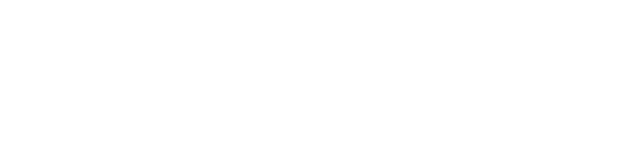
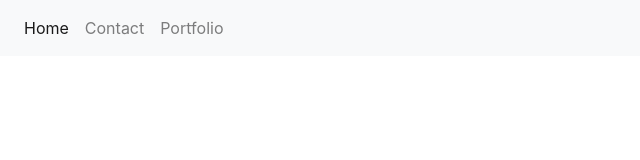
Before and after one commit to Level126Noob/Bootstrap-Portfolio, a plain HTML site: page contact.html in a window 1280 px wide. Shown: the whole page, without its empty margins (0-640 px from the left). Drawn offline with nearby package versions, Linux system fonts and the light colour scheme.

Commit message:
Added Navbar to all 3 pages

```diff
--- a/contact.html
+++ b/contact.html
@@ -8,6 +8,21 @@
 
     <title>Contact</title>
 </head>
+<nav class="navbar navbar-expand-lg navbar-light bg-light">
+    <div class="collapse navbar-collapse" id="navbarSupportedContent">
+      <ul class="navbar-nav mr-auto">
+        <li class="nav-item active">
+          <a class="nav-link" href="index.html">Home <span class="sr-only">(current)</span></a>
+        </li>
+        <li class="nav-item">
+          <a class="nav-link" href="contact.html">Contact</a>
+        </li>
+        <li class="nav-item">
+          <a class="nav-link" href="portfolio.html">Portfolio</a>
+        </li>
+      </ul>
+    </div>
+  </nav>
 <body>
 
 </body>
```
Also changed, not shown: index.html (+15 -0 lines), portfolio.html (+15 -0 lines).
